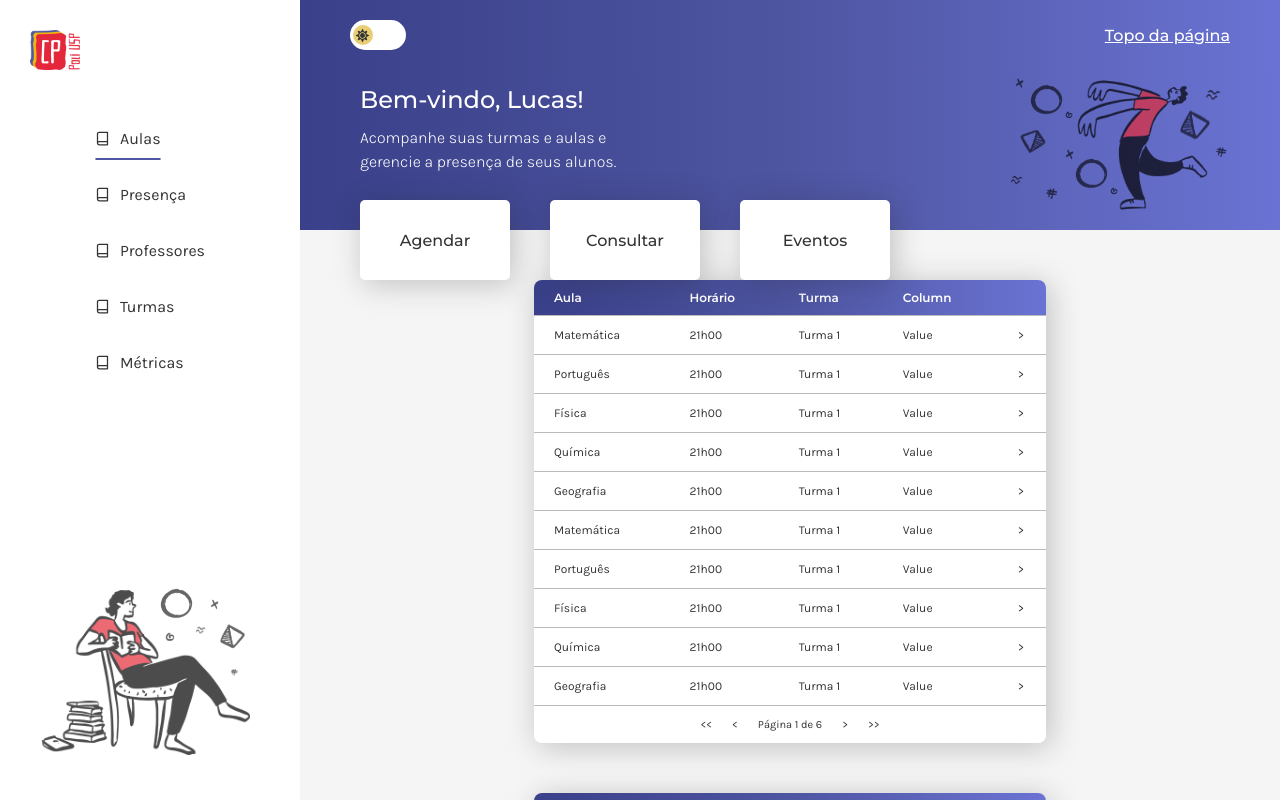
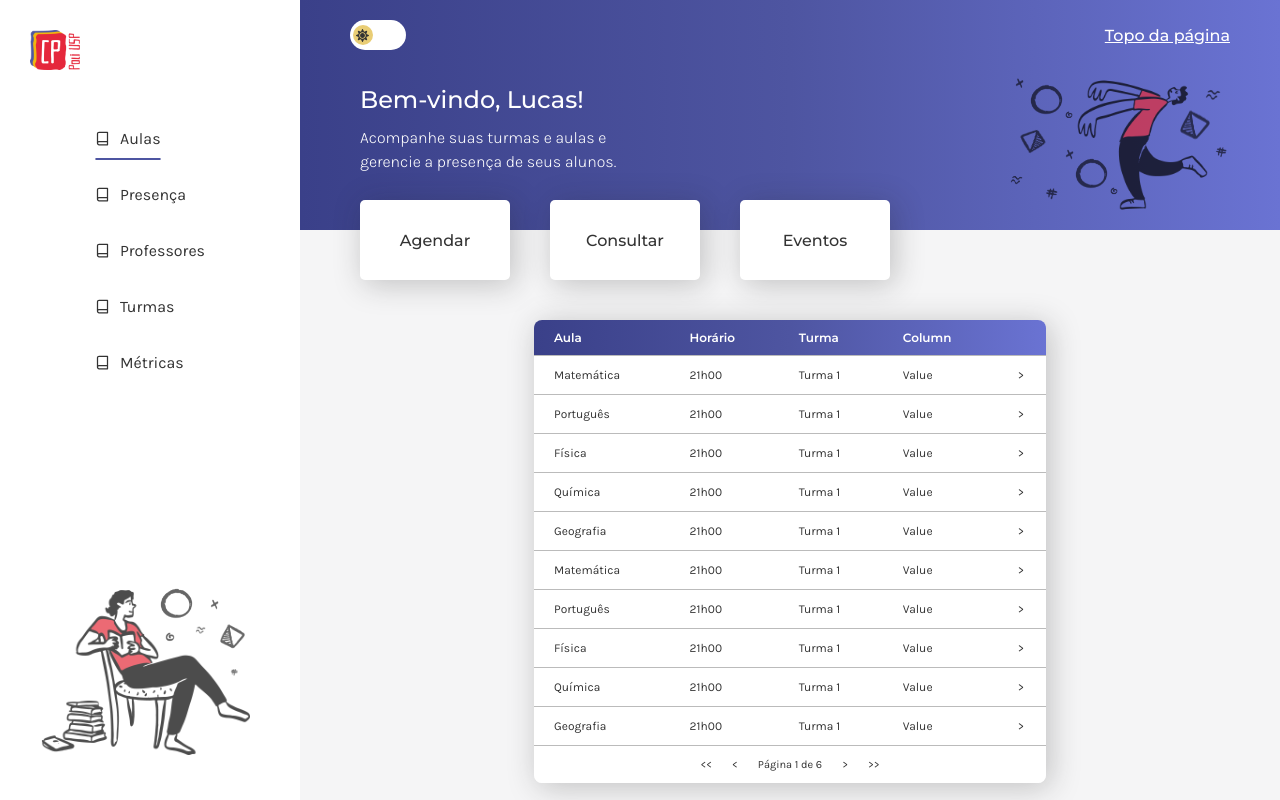
Before and after one commit to lucas-pvg/cp-presenca-cursinho-frontend, a React (Vite) app: page / in a window 1280 px wide. Built offline with nearby package versions, Linux system fonts and the light colour scheme.

Commit message:
💄 Fixed page gap between hero and the page content

```diff
--- a/src/App.css
+++ b/src/App.css
@@ -24,7 +24,7 @@
   align-items: stretch;
   justify-content: flex-start;
   padding-bottom: 50px;
-  gap: 50px;
+  gap: 90px;
 
   overflow: scroll;
   -ms-overflow-style: none;
```
